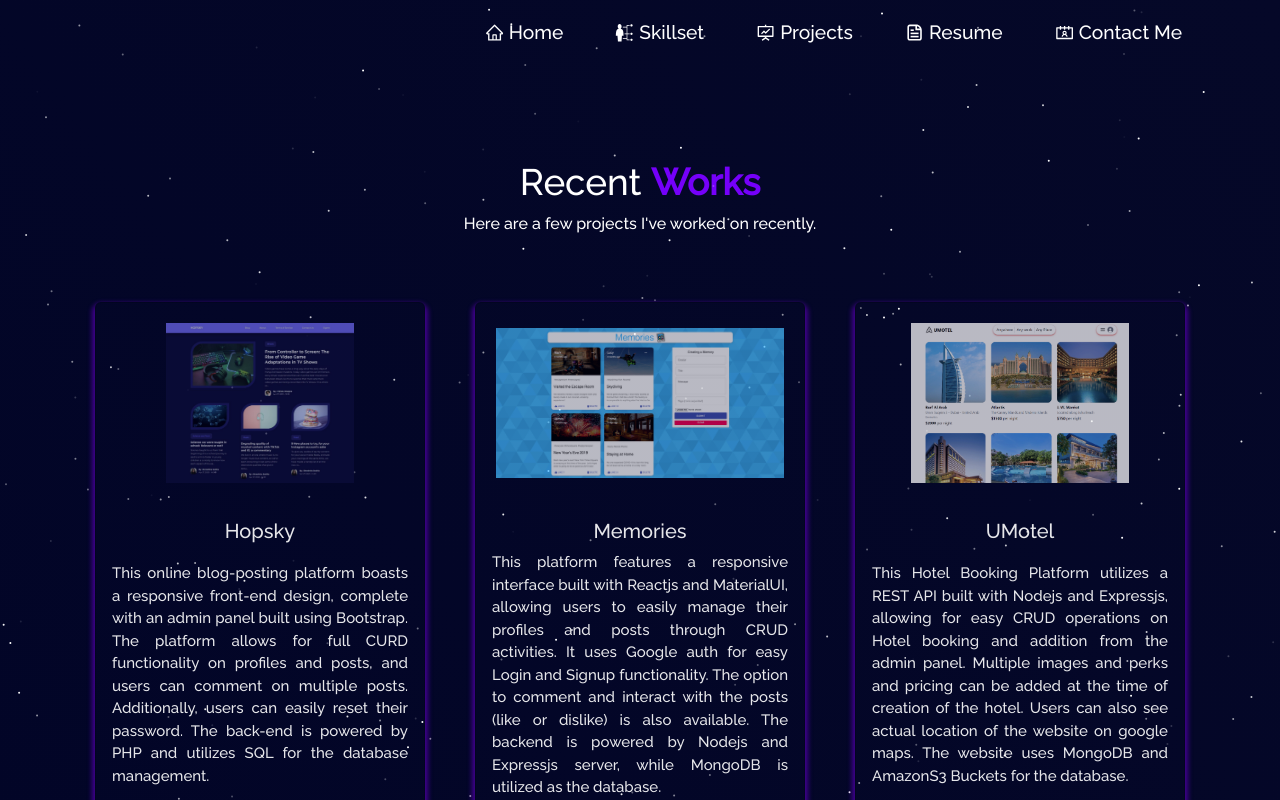
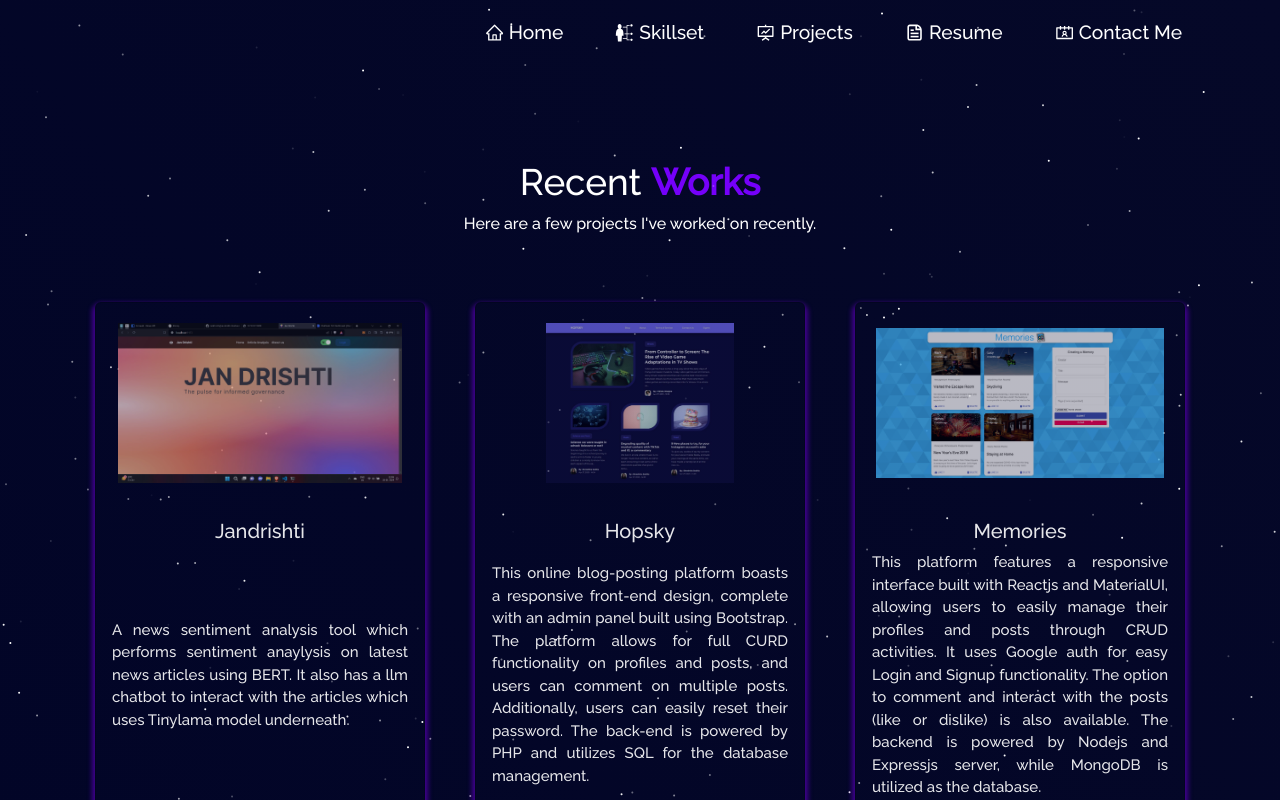
Before and after one commit to hailhydra1/Porfolio, a React (Create React App) app: page /project in a window 1280 px wide. Shown: the top 800 px of the page. Built offline with nearby package versions, Linux system fonts and the light colour scheme.

Commit message:
jandrishti add

```diff
--- a/src/pages/Projects.jsx
+++ b/src/pages/Projects.jsx
@@ -7,6 +7,7 @@ import memories from "../assets/projects/memories.png"
 import hopsky from "../assets/projects/hopsky.png"
 import drawit from "../assets/projects/drawit.png"
 import discord from "../assets/projects/discord.png"
+import jandrishti from "../assets/projects/jandrishti.jpeg"
 
 const Projects = () => {
   return (
@@ -20,6 +21,16 @@ const Projects = () => {
           Here are a few projects I've worked on recently.
         </p>
         <Row style={{ justifyContent: "center", paddingBottom: "10px" }}>
+        <Col md={4} className="project-card">
+            <ProjectCard
+              imgPath={jandrishti}
+              isBlog={false}
+              title="Jandrishti"
+              description="A news sentiment analysis tool which performs sentiment anaylysis on latest news articles using BERT. It also
+              has a llm chatbot to interact with the articles which uses Tinylama model underneath."
+              ghLink="https://github.com/hailhydra1/JanDrishti"
+            />
+          </Col>
           <Col md={4} className="project-card">
             <ProjectCard
               imgPath={hopsky}
```
Also changed, not shown: src/assets/projects/jandrishti.jpeg (added).
